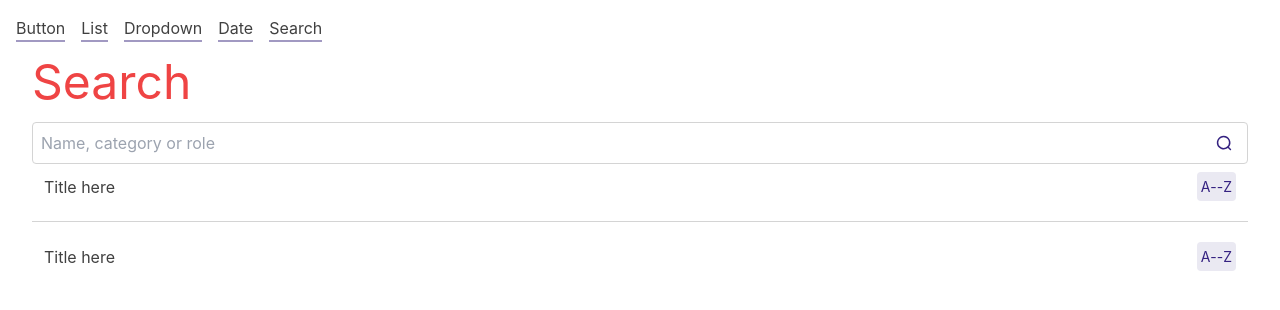
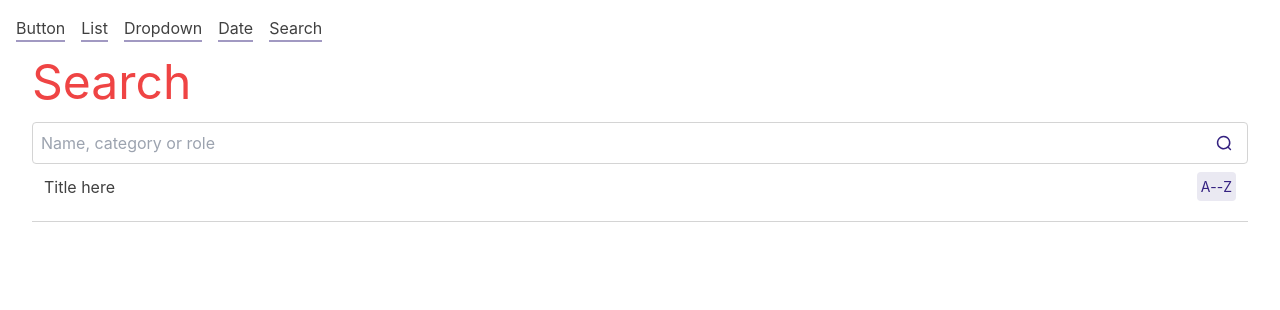
Before and after one commit to raghavd17/tailwindcss-react, a React (Create React App) app: page /Search in a window 1280 px wide. Shown: the top 310 px of the page. Built offline with nearby package versions, Linux system fonts and the light colour scheme.

Commit message:
search result container

```diff
--- a/src/Components/Search/Search.js
+++ b/src/Components/Search/Search.js
@@ -29,13 +29,11 @@ const Search = () => {
           </div>
         </div>
       </li>
-      <li className='list-divider'></li>
+      <li className='list-divider border-secondary-400'></li>
       <li className="list-item group" data-state="" tabIndex={1}>
-        <div  className="list-title">Title here
-          </div>
-        <div className="item-checkbox" data-state="">
-          <div className="list-label">
-          <span>A</span> --<span>Z</span>
+        <div className="list-title">
+          <div className='avatar'>
+
           </div>
         </div>
       </li>
```
